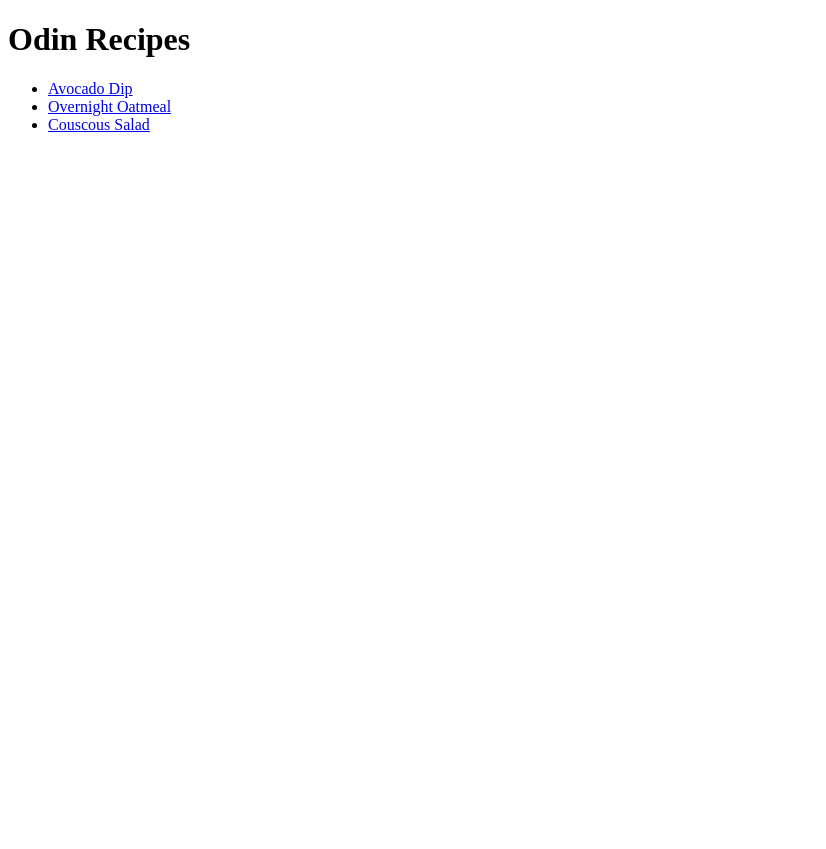
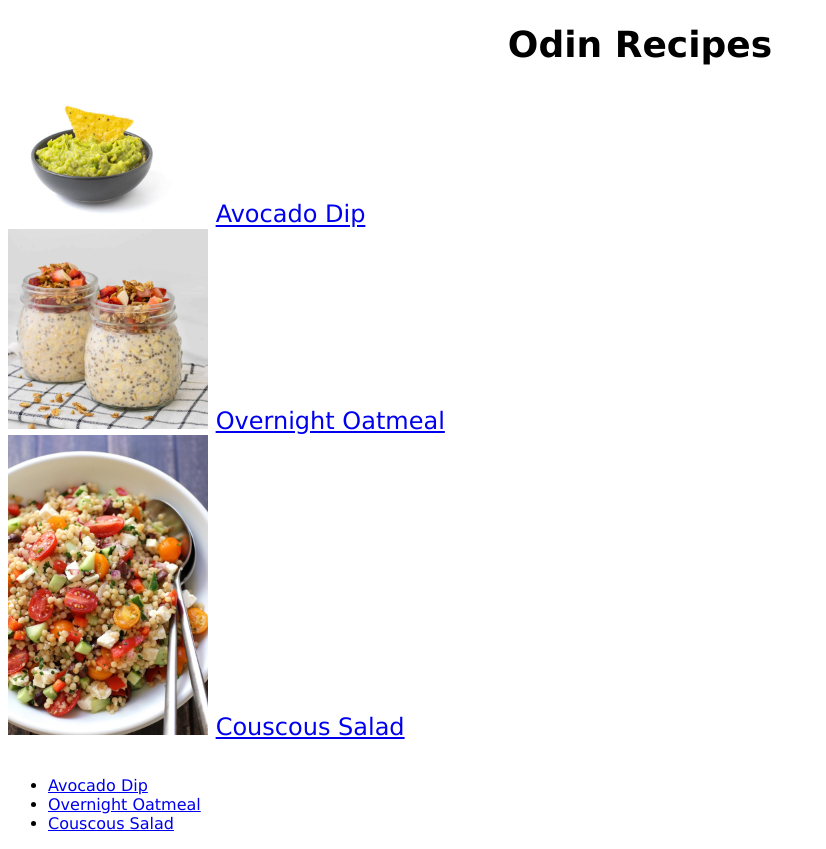
Before and after one commit to Courtenay-Keenan/odin-recipes, a plain HTML site: page index.html in a window 1280 px wide. Shown: the whole page, without its empty margins (0-826 px from the left). Before the commit the page ends 800 px from the top, so only its background shows below. Drawn offline with Linux system fonts and the light colour scheme.

Commit message:
Add styles.css and modify recipe pages
Add styles.css
Modify index.html
Modify recipes/avocado-dip.html
Modify recipes/couscous-salad.html
Modify recipes/overnight-oatmeal.html

```diff
--- a/index.html
+++ b/index.html
@@ -4,11 +4,27 @@
 <head>
     <meta charset="UTF-8">
     <title>Odin Recipes</title>
+    <link rel="stylesheet" href="styles.css">
 </head>
 
 <body>
 
-    <h1>Odin Recipes</h1>
+    <h1 class="header">Odin Recipes</h1>
+    <div>
+        <div class="recipe">
+            <img src="./recipes/avocado-dip-image.jpg" alt="An image of Avocado Dip">
+            <a href="recipes/avocado-dip.html">Avocado Dip</a>
+        </div>
+        <div class="recipe">
+            <img src="./recipes/overnight-oats-image.jpg" alt="An image of Overnight Oats">
+            <a href="recipes/overnight-oatmeal.html">Overnight Oatmeal</a>
+        </div>
+        <div class="recipe">
+            <img src="./recipes/couscous-salad-image.jpg" alt="An image of Couscous Salad">
+            <a href="recipes/couscous-salad.html">Couscous Salad</a>
+        </div>
+    </div>
+    <br>
     <ul>
         <li><a href="recipes/avocado-dip.html">Avocado Dip</a></li>
         <li><a href="recipes/overnight-oatmeal.html">Overnight Oatmeal</a></li>
--- /dev/null
+++ b/styles.css
@@ -0,0 +1,18 @@
+* {
+    font-family: Verdana, Geneva, Tahoma, sans-serif;
+}
+
+
+.header {
+    text-align: center;
+    font-size: 36px;
+}
+
+img {
+    height: auto;
+    width: 200px;
+}
+
+.recipe {
+    font-size: 24px;
+}
```
Also changed, not shown: recipes/avocado-dip.html (+1 -0 lines), recipes/couscous-salad.html (+1 -0 lines), recipes/overnight-oatmeal.html (+1 -0 lines).
